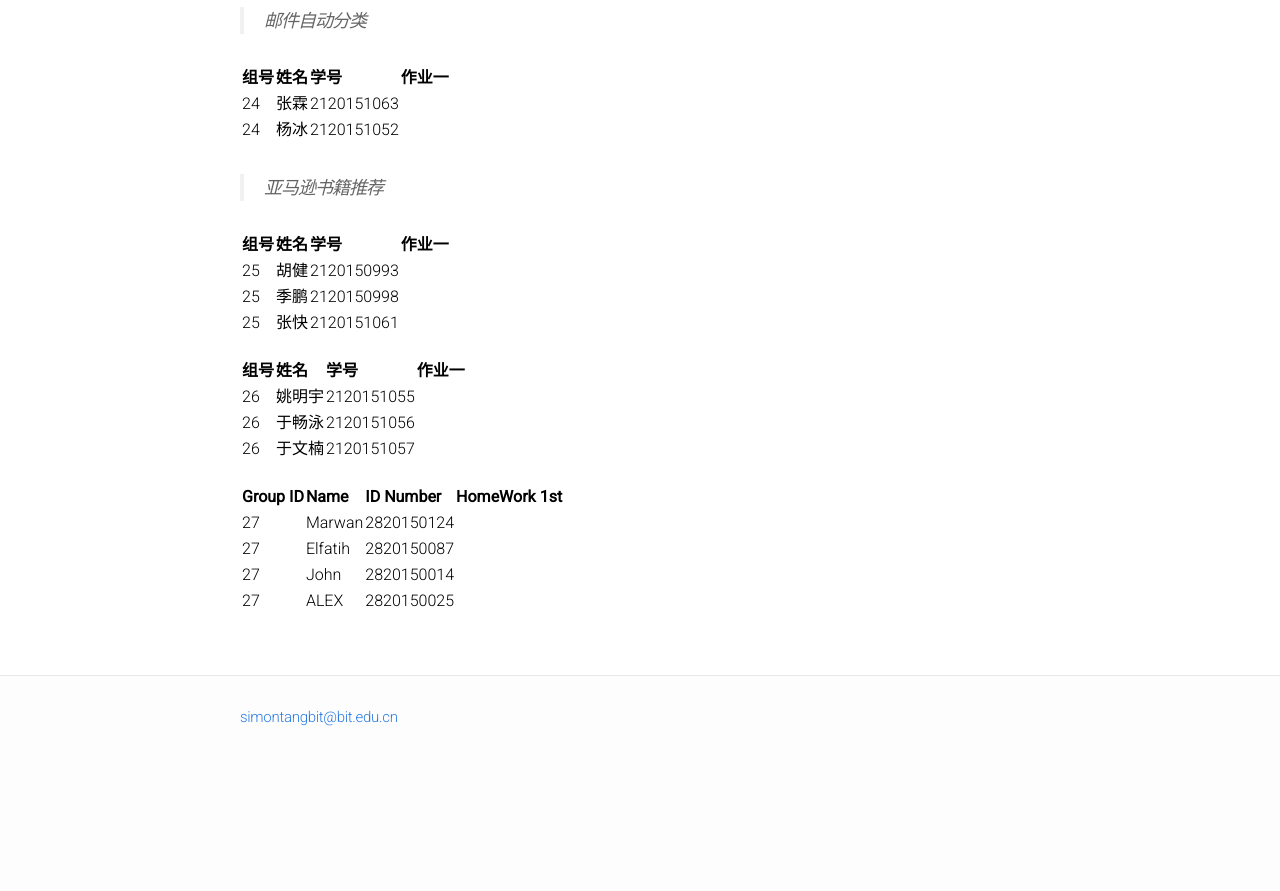
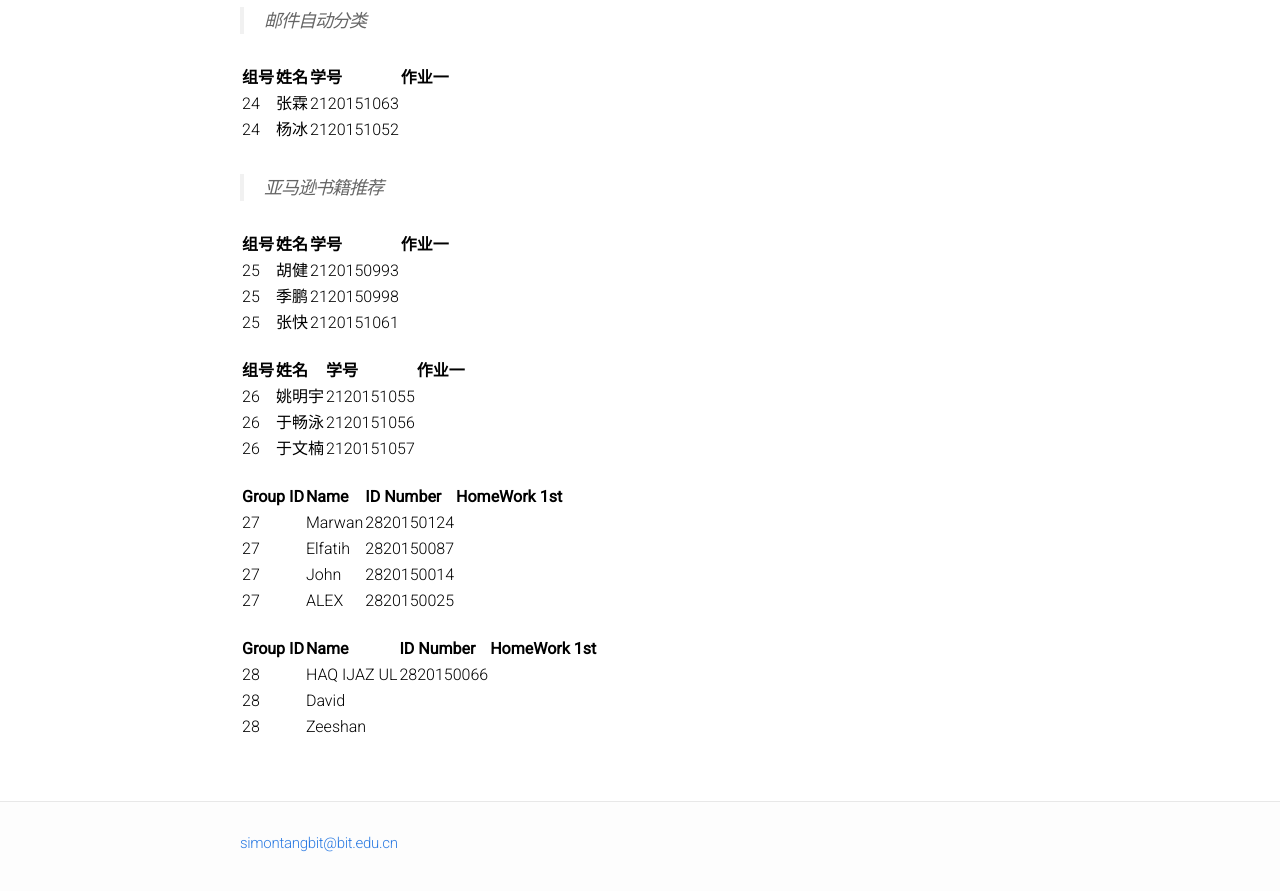
Before and after one commit to BITDM/bitdm.github.io, a Jekyll site: the page built from 2016/groups.md, in a window 1280 px wide and 900 px high, scrolled down 4048 px. Shown: the top 891 px of the window. Built offline with Jekyll 4.4.1, drawn with Linux system fonts in a browser that asks for light colours; before the commit the page ends 4822 px from its top, so only the background shows below that.

Commit message:
Update groups.md

```diff
--- a/2016/groups.md
+++ b/2016/groups.md
@@ -201,3 +201,9 @@ permalink: /2016/groups/
 |27|Elfatih|2820150087|
 |27|John |2820150014|
 |27|ALEX |2820150025|
+
+|Group ID|Name|ID Number|HomeWork 1st|
+|:-------------|:-------------|:-----|:-----|
+|28|HAQ IJAZ UL |2820150066|
+|28|David||
+|28|Zeeshan||
```
